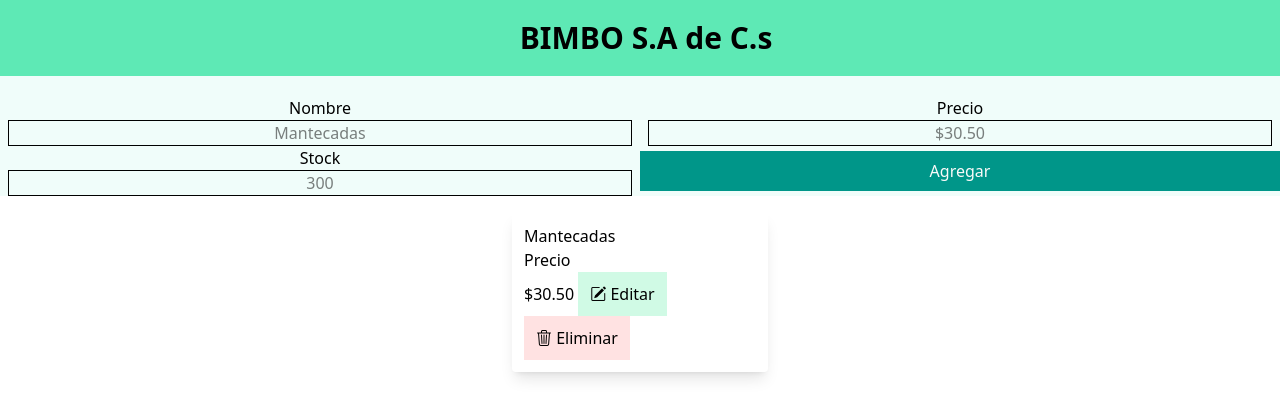
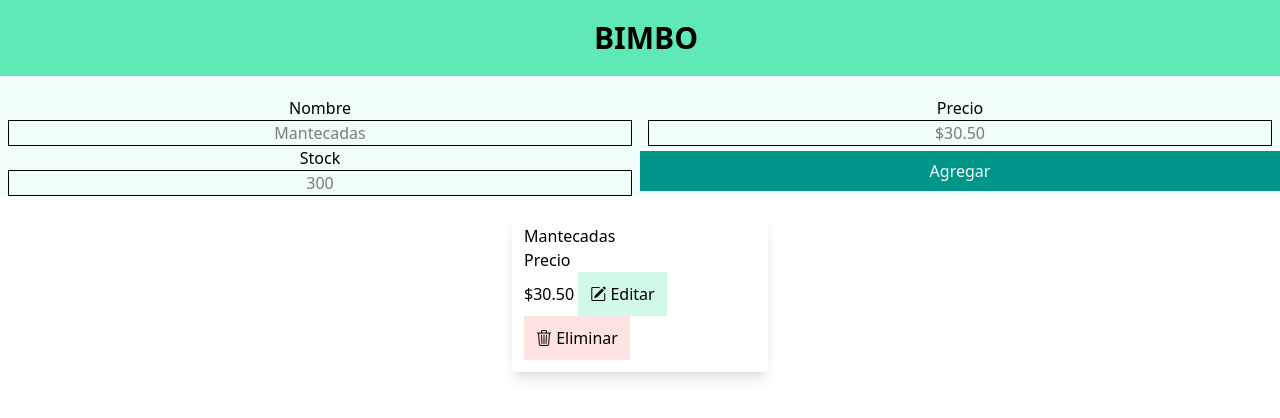
Before and after one commit to LuisAc3ved4/paginaweb, a plain HTML site: page fronted/index.html in a window 1280 px wide. Drawn offline with nearby package versions, Linux system fonts and the light colour scheme.

Commit message:
commit Modificado

```diff
--- a/fronted/index.html
+++ b/fronted/index.html
@@ -10,7 +10,7 @@
 <body>
     <header class="bg-emerald-300 flex justify-center p-5 shadow-xl mb-0>
         <img src="./log.png" alt="logo">
-        <h1 class="text-3xl ms-3 font-bold">BIMBO S.A de C.s</h1>
+        <h1 class="text-3xl ms-3 font-bold">BIMBO</h1>
     </header>
 
     <main class="flex justify-center flex-wrap flex-col lg:flex-row ">
```
